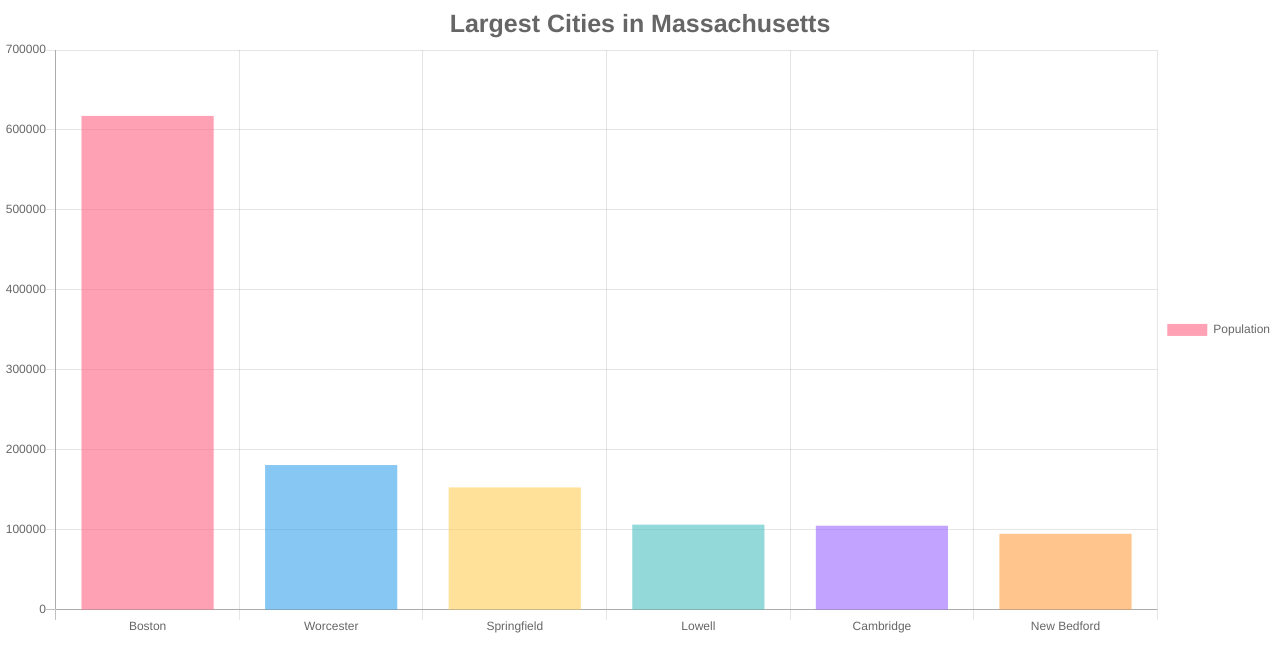
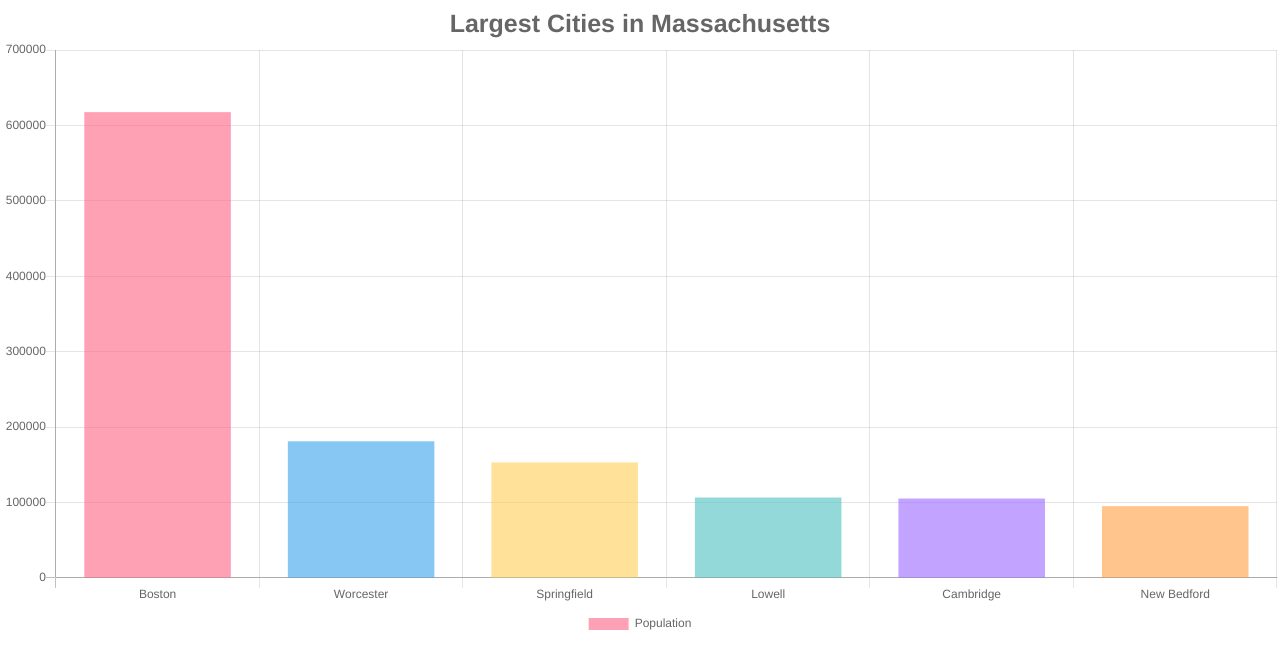
Before and after one commit to tommyrharper/playing-with-graphs-react, a React (Create React App) app: page / in a window 1280 px wide. Shown: the top 672 px of the page. Built offline with nearby package versions, Linux system fonts and the light colour scheme.

Commit message:
Add props to chart in App.js

```diff
--- a/src/App.js
+++ b/src/App.js
@@ -5,7 +5,9 @@ import Chart from './components/Chart.js'
 function App() {
   return (
     <div className="App">
-      <Chart/>
+      <Chart
+      legendPosition='bottom'
+      />
     </div>
   );
 }
```
